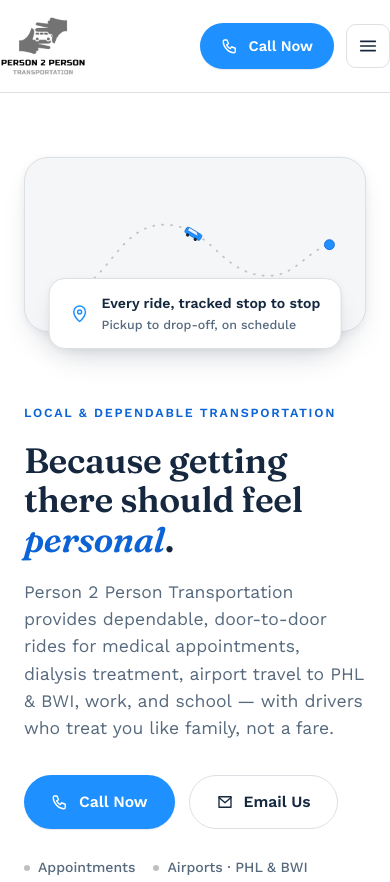
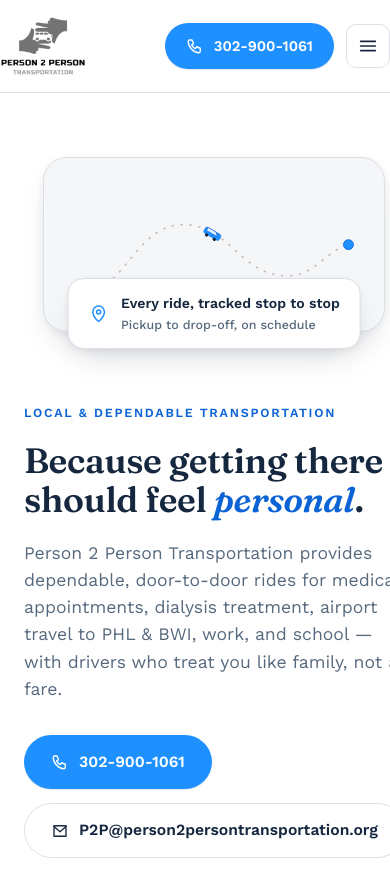
Before and after one commit to drvanessalynne-blip/person-transportation, a plain HTML site: page index.html in a window 390 px wide. Shown: the top 882 px of the page. Drawn offline with nearby package versions, Linux system fonts and the light colour scheme.

Commit message:
Update index.html
Replace button labels with phone number and email

```diff
--- a/index.html
+++ b/index.html
@@ -29,10 +29,10 @@
     </nav>
 
     <div class="nav-actions">
-      <a class="btn btn-secondary" href="mailto:P2P@person2persontransportation.org">Email Us</a>
-      <a class="btn btn-primary" href="tel:3029001061">
+      <a class="btn btn-secondary" href="mailto:P2P@person2persontransportation.org">P2P@person2persontransportation.org</a>
+      <a class="btn btn-primary" href="tel:+13029001061">
         <svg viewBox="0 0 24 24" fill="none" stroke="currentColor" stroke-width="1.8" stroke-linecap="round" stroke-linejoin="round"><path d="M4 4h4l2 5-2.5 1.5a11 11 0 0 0 5 5L14 13l5 2v4a2 2 0 0 1-2 2C10.5 21 3 13.5 3 6a2 2 0 0 1 1-2Z"/></svg>
-        Call Now
+        302-900-1061
       </a>
       <button class="nav-toggle" id="nav-toggle" aria-expanded="false" aria-controls="nav-links" aria-label="Open menu">
         <svg viewBox="0 0 24 24" fill="none" stroke="currentColor" stroke-width="1.8" stroke-linecap="round"><path d="M4 7h16M4 12h16M4 17h16"/></svg>
@@ -52,13 +52,13 @@
         <p class="lede">Person 2 Person Transportation provides dependable, door-to-door rides for medical appointments, dialysis treatment, airport travel to PHL &amp; BWI, work, and school — with drivers who treat you like family, not a fare.</p>
 
         <div class="hero-ctas">
-          <a class="btn btn-primary" href="tel:3029001061">
+          <a class="btn btn-primary" href="tel:+13029001061">
             <svg viewBox="0 0 24 24" fill="none" stroke="currentColor" stroke-width="1.8" stroke-linecap="round" stroke-linejoin="round"><path d="M4 4h4l2 5-2.5 1.5a11 11 0 0 0 5 5L14 13l5 2v4a2 2 0 0 1-2 2C10.5 21 3 13.5 3 6a2 2 0 0 1 1-2Z"/></svg>
-            Call Now
+            302-900-1061
           </a>
           <a class="btn btn-secondary" href="mailto:P2P@person2persontransportation.org">
             <svg viewBox="0 0 24 24" fill="none" stroke="currentColor" stroke-width="1.8" stroke-linecap="round" stroke-linejoin="round"><path d="M4 5h16v14H4z"/><path d="M4 6l8 7 8-7"/></svg>
-            Email Us
+            P2P@person2persontransportation.org
           </a>
         </div>
 
```
